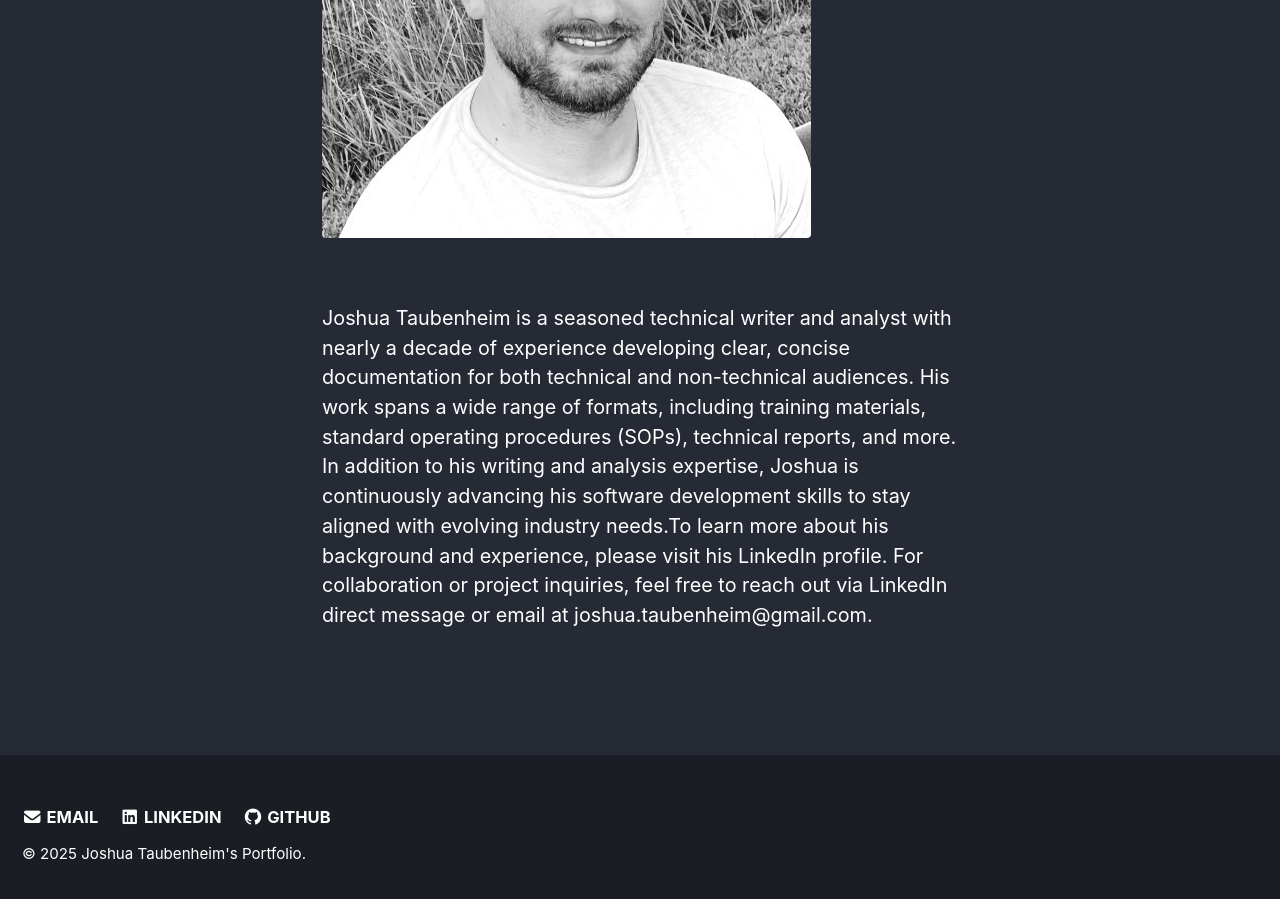
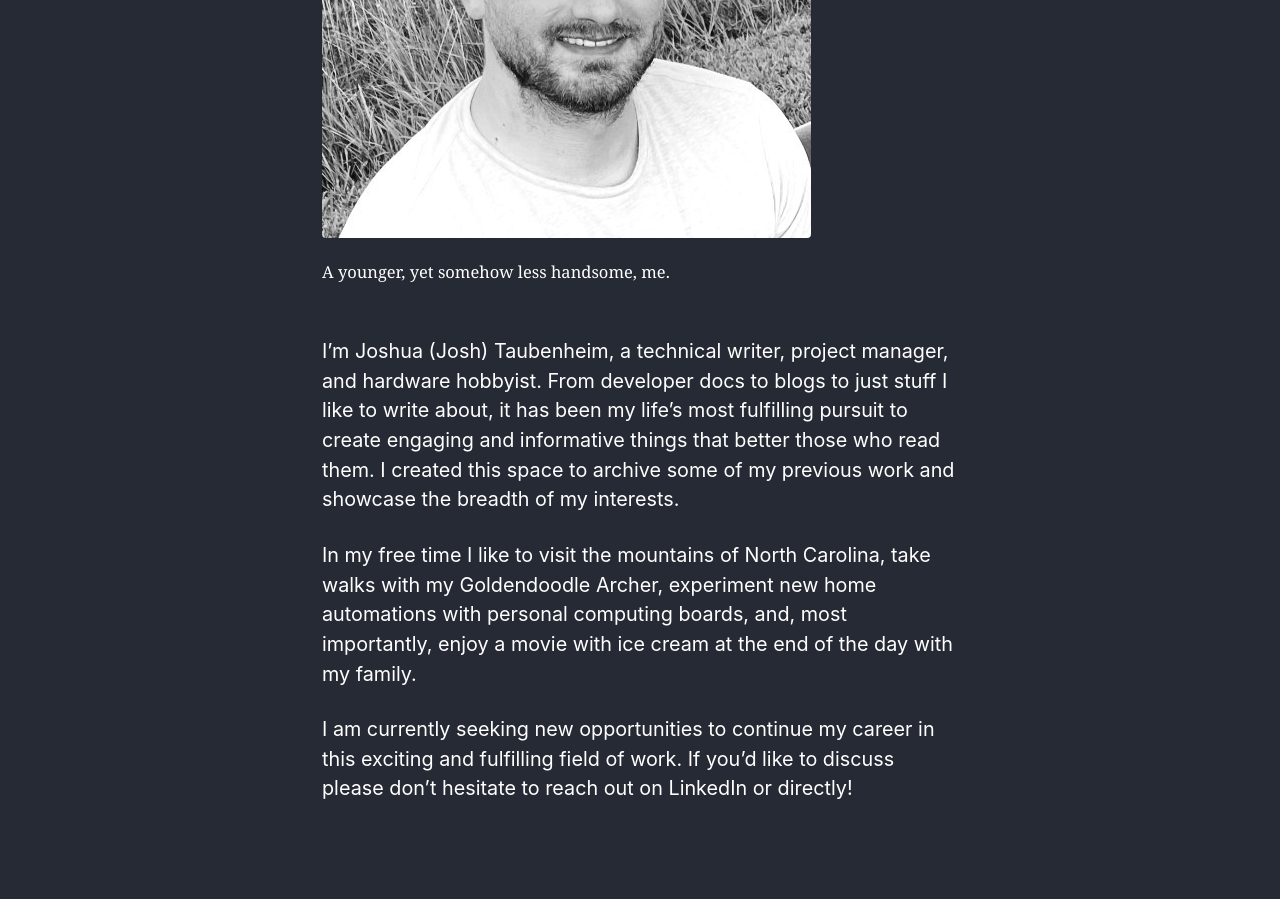
Before and after one commit to jtaubenheim/professional-portfolio, a Jekyll site: the page built from _pages/about.md, in a window 1280 px wide and 900 px high, scrolled down 406 px. Built offline with Jekyll 4.4.1, drawn with Linux system fonts in a browser that asks for light colours; cached includes are drawn as plain includes; a script that is not in the unit is left out; comment, search, counter and statistics services are not loaded.

```diff
--- a/_config.yml
+++ b/_config.yml
@@ -64,11 +64,11 @@ plugins:
 author:
   name   : "Bio"
   avatar : "/assets/images/headshot.jpg"
-  bio    : "I'm Joshua (Josh) Taubenheim, a writer with a deep passion for technology. I love exploring how words and innovation intersect, whether through storytelling, blogging, or breaking down complex tech into something human. I created this space to keep a record of my previous work, share thoughts, tools, and the occasional tangent.."
+  bio    : "I’m Joshua (Josh) Taubenheim, a technical writer, project manager, and hardware hobbyist. From developer docs to blogs to just stuff I like to write about, it has been my life's most fulfilling pursuit to create engaging and informative things that better those who read them. I created this space to archive some of my previous work and showcase the breadth of my interests.<br><br>I am currently seeking new opportunities to continue my career in this exciting and fulfilling field of work. If you'd like to discuss please don't hesitate to reach out on LinkedIn or directly!"
   links:
     - label: "Email"
       icon: "fa-solid fa-envelope"
-      link: "joshua.taubenheim@gmail.com"
+      url: "mailto:joshua.taubenheim@gmail.com"
     - label: "LinkedIn"
       icon: "fa-brands fa-linkedin"
       url: "https://www.linkedin.com/in/jtaubenheim/"
@@ -97,8 +97,8 @@ defaults:
       layout: single
       author_profile: true
       read_time: true
-      comments: true
-      share: true
+      comments: false
+      share: false
       related: true
   # _pages
   - scope:
@@ -107,6 +107,14 @@ defaults:
     values:
       layout: single
       author_profile: false
+  # _featured
+  - scope:
+      path: "_featured"
+      type: featured
+    values:
+      layout: single
+      author_profile: true
+      read_time: true
 
 category_archive:
   type: liquid
--- a/_data/navigation.yml
+++ b/_data/navigation.yml
@@ -1,5 +1,7 @@
 main:
+##  - title: "FEATURED - Azure IoT Hub Developer Experience"
+##    url: /featured/
   - title: "Posts by Tag"
     url: /tags/
-  - title: "About"
+  - title: "About Me"
     url: /about/
--- a/_layouts/home.html
+++ b/_layouts/home.html
@@ -4,7 +4,7 @@ layout: archive
 
 {{ content }}
 
-<h3 class="archive__subtitle">{{ site.data.ui-text[site.locale].recent_posts | default: "Publications" }}</h3>
+<h2 class="archive__subtitle">{{ site.data.ui-text[site.locale].recent_posts | default: "Archived Works" }}</h2>
 
 {% if paginator %}
   {% assign posts = paginator.posts %}
--- a/_pages/about.md
+++ b/_pages/about.md
@@ -3,6 +3,15 @@ permalink: /about/
 title:
 ---
 
-{% include figure popup=true image_path="/assets/images/headshot.jpg" %}
+{% include figure
+   popup=true
+   image_path="/assets/images/headshot.jpg"
+   caption="A younger, yet somehow less handsome, me."
+   class="avatar-circle"
+%}
 
-Joshua Taubenheim is a seasoned technical writer and analyst with nearly a decade of experience developing clear, concise documentation for both technical and non-technical audiences. His work spans a wide range of formats, including training materials, standard operating procedures (SOPs), technical reports, and more. In addition to his writing and analysis expertise, Joshua is continuously advancing his software development skills to stay aligned with evolving industry needs.To learn more about his background and experience, please visit his LinkedIn profile. For collaboration or project inquiries, feel free to reach out via LinkedIn direct message or email at joshua.taubenheim@gmail.com.
+I’m Joshua (Josh) Taubenheim, a technical writer, project manager, and hardware hobbyist. From developer docs to blogs to just stuff I like to write about, it has been my life’s most fulfilling pursuit to create engaging and informative things that better those who read them. I created this space to archive some of my previous work and showcase the breadth of my interests.
+
+In my free time I like to visit the mountains of North Carolina, take walks with my Goldendoodle Archer, experiment new home automations with personal computing boards, and, most importantly, enjoy a movie with ice cream at the end of the day with my family.
+
+I am currently seeking new opportunities to continue my career in this exciting and fulfilling field of work. If you’d like to discuss please don’t hesitate to reach out on LinkedIn or directly!
```
Also changed, not shown: _includes/featured-article.html (added, +13 -0 lines), _pages/featured.md (added, +6 -0 lines).
